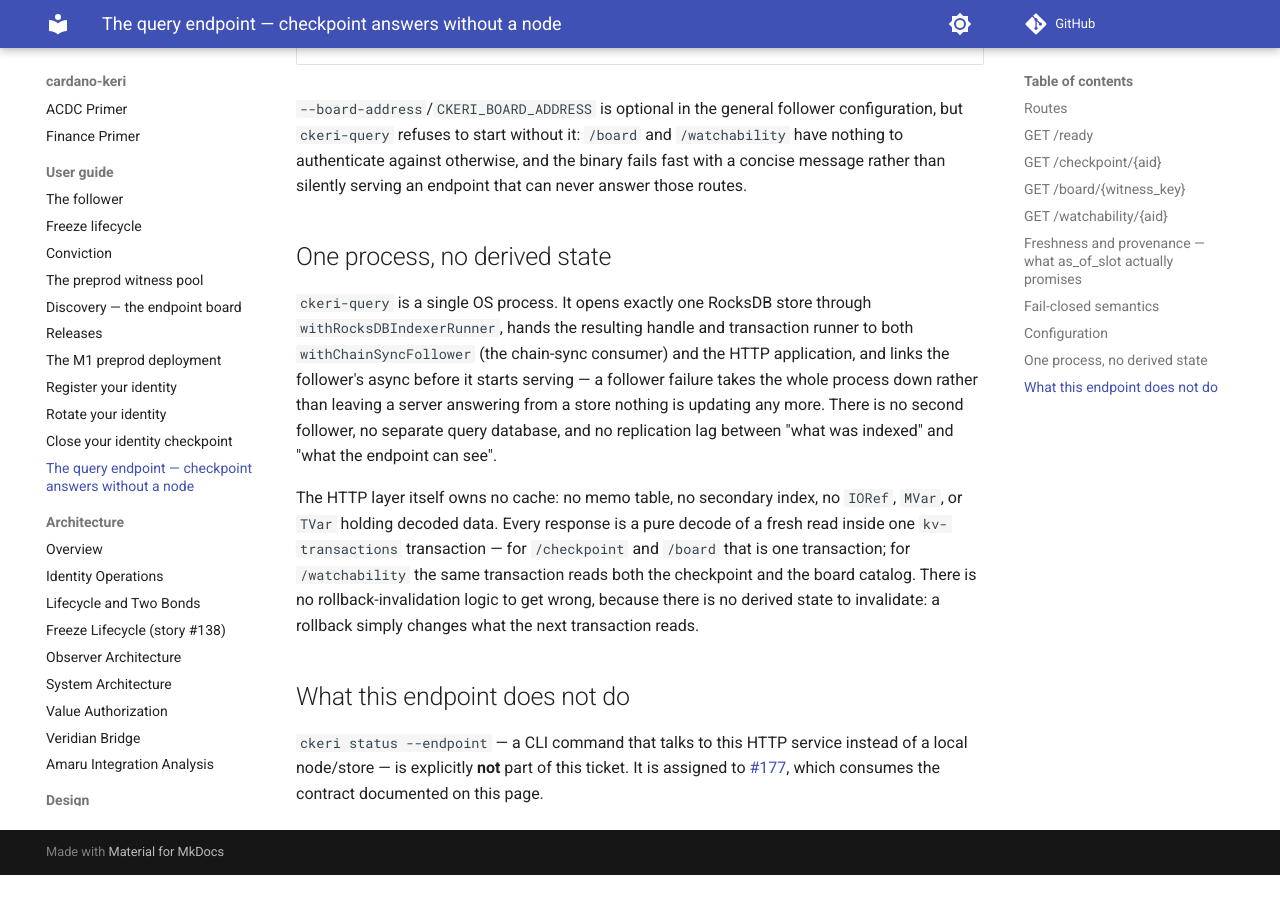
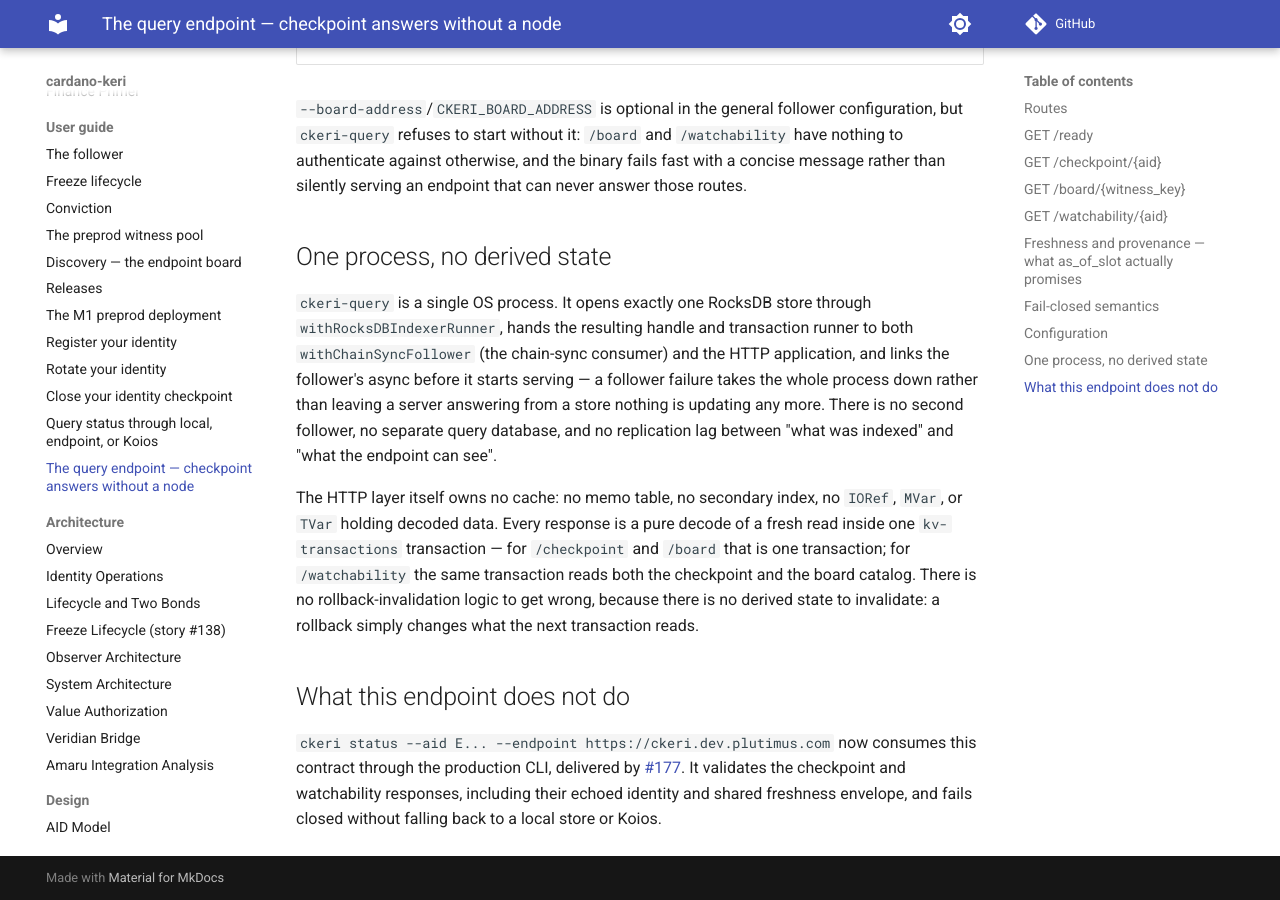
Before and after one commit to lambdasistemi/cardano-keri, an MkDocs documentation site: the page built from docs/user/query-endpoint.md, in a window 1280 px wide and 900 px high, scrolled down 5135 px. Built offline with MkDocs 1.6.1 and Material for MkDocs 9.7.7, drawn with Linux system fonts in a browser that asks for light colours; comment, search, counter and statistics services are not loaded; before the commit the page ends 6010 px from its top, so only the background shows below that.

Commit message:
docs(cli): record backend status evidence
Document the retained production query capabilities and bind the same-AID local, hosted, and Koios acceptance journey to fresh final-candidate raw captures.

Tasks: T177-S2-1,T177-S2-2,T177-S2-3,T177-S2-4,T177-S2-5,T177-S2-6

```diff
--- a/docs/user/query-endpoint.md
+++ b/docs/user/query-endpoint.md
@@ -250,8 +250,9 @@ reads.
 
 ## What this endpoint does not do
 
-`ckeri status --endpoint` — a CLI command that talks to this HTTP service
-instead of a local node/store — is explicitly **not** part of this ticket.
-It is assigned to
-[#177](https://github.com/lambdasistemi/cardano-keri/issues/177), which
-consumes the contract documented on this page.
+`ckeri status --aid E... --endpoint https://ckeri.dev.plutimus.com` now
+consumes this contract through the production CLI, delivered by
+[#177](https://github.com/lambdasistemi/cardano-keri/issues/177). It validates
+the checkpoint and watchability responses, including their echoed identity
+and shared freshness envelope, and fails closed without falling back to a
+local store or Koios.
--- a/mkdocs.yml
+++ b/mkdocs.yml
@@ -63,6 +63,7 @@ nav:
       - Register your identity: user/register-preprod-identity.md
       - Rotate your identity: user/rotate-preprod-identity.md
       - Close your identity checkpoint: user/close.md
+      - Query status through local, endpoint, or Koios: user/status-backends.md
       - The query endpoint — checkpoint answers without a node: user/query-endpoint.md
   - Architecture:
       - Overview: architecture/overview.md
```
Also changed, not shown: docs/user/close.md (+3 -1 lines), docs/user/register-preprod-identity.md (+3 -1 lines), docs/user/rotate-preprod-identity.md (+3 -1 lines), docs/user/status-backends.md (added, +126 -0 lines), 8 other files.
